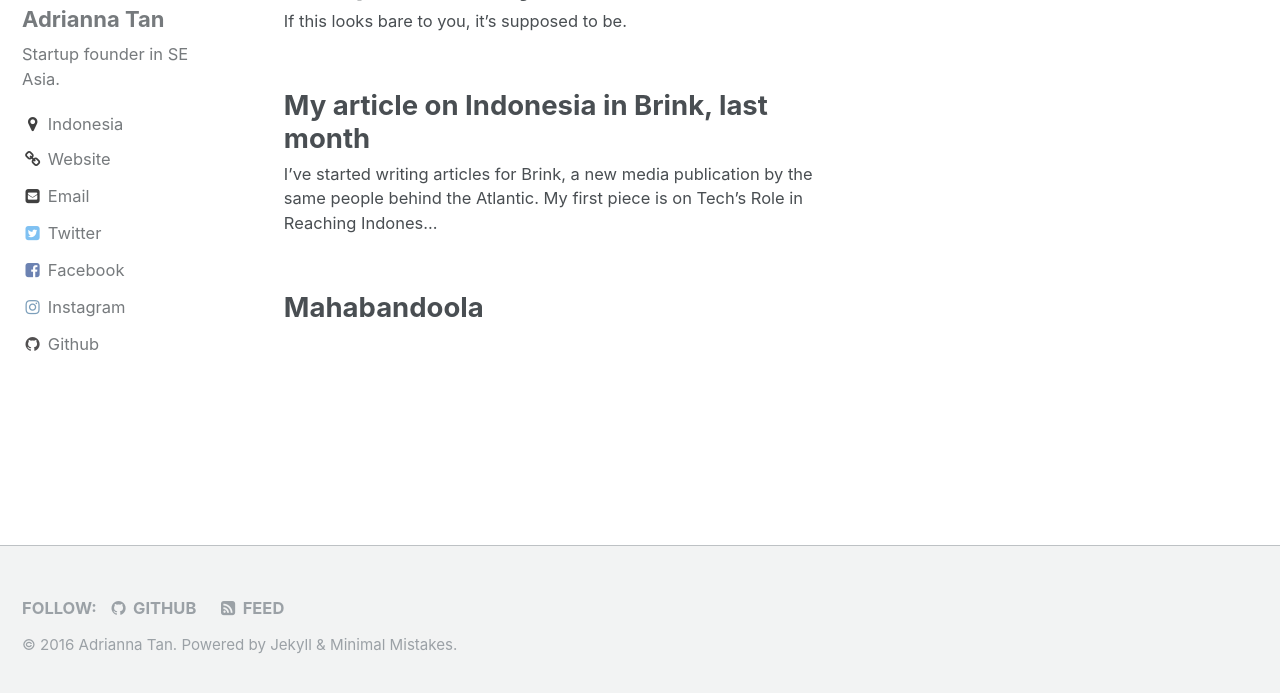
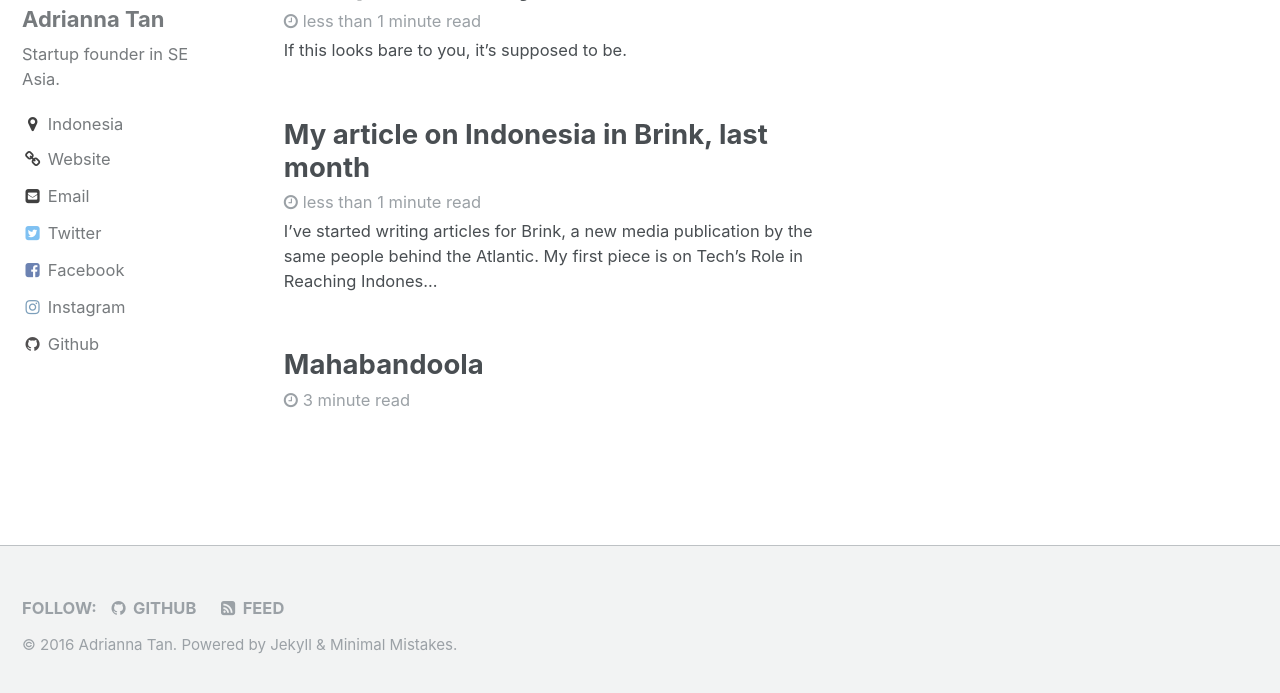
Before and after one commit to skinnylatte/old-jekyll-blog-archive, a Jekyll site: the page built from index.html, in a window 1280 px wide and 959 px high, cut to the strip 258-951 px from the top of the window. Built offline with Jekyll 4.4.1, drawn with Linux system fonts in a browser that asks for light colours; the list of posts is cut into pages by our own code; some of the changed lines change nothing that is shown.

Commit message:
Add read time defaults

```diff
--- a/_config.yml
+++ b/_config.yml
@@ -227,3 +227,13 @@ compress_html:
   clippings: all
   ignore:
     envs: development
+
+# Add defaults
+
+defaults:
+  # _posts
+  - scope:
+      path: ""
+      type: posts
+    values:
+      read_time: true
```
Also changed, not shown: 1 other file.
